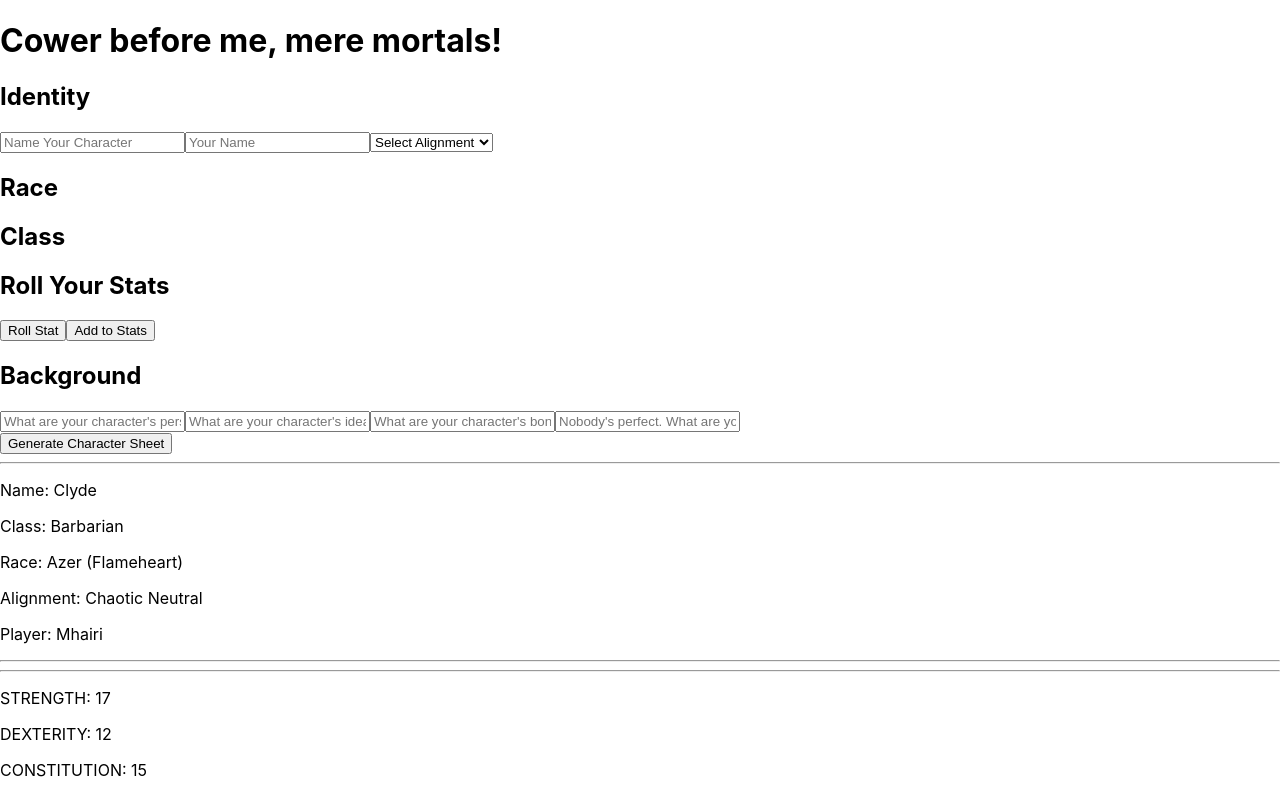
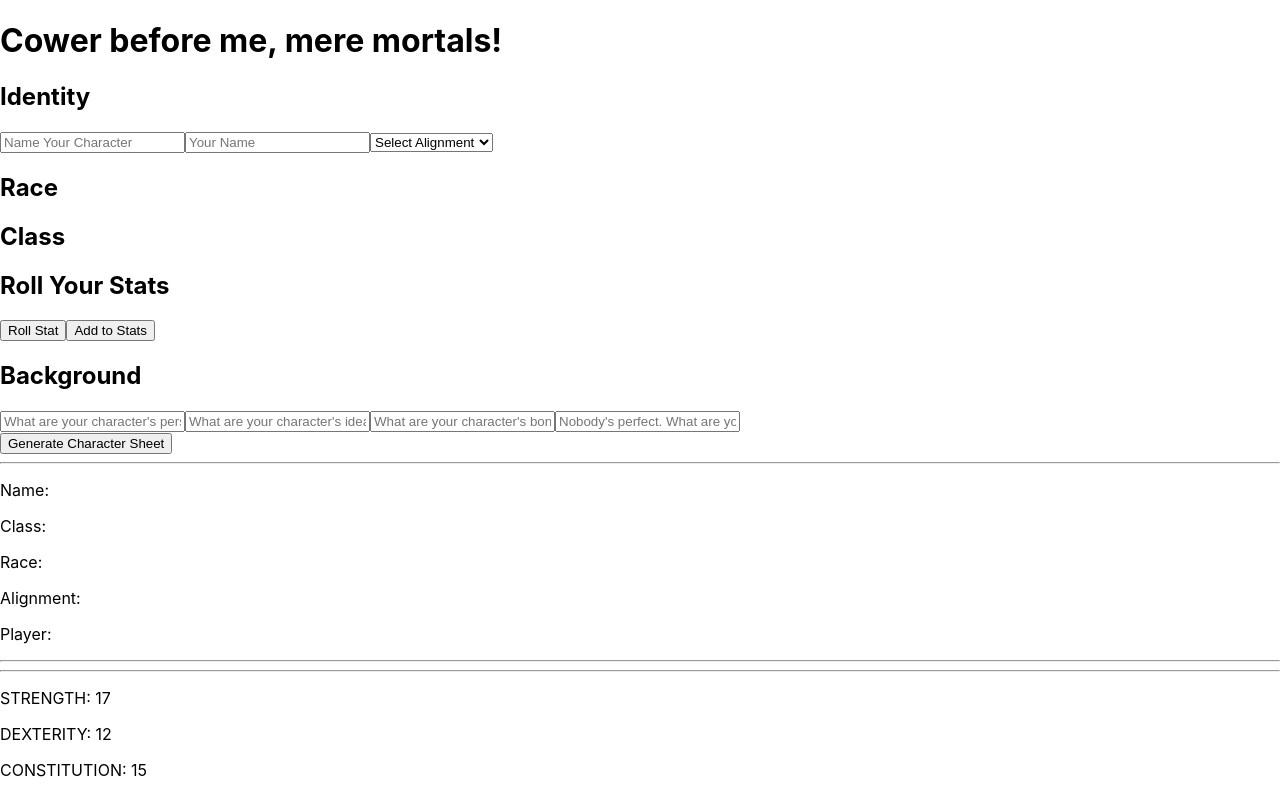
Before and after one commit to uncageddesign/characterGenerator, a React (Create React App) app in the folder rocknrollem_front/: page / in a window 1280 px wide. Shown: the top 798 px of the page. Built offline with nearby package versions, Linux system fonts and the light colour scheme; the HTML template or start-up script is replaced by a standard one.

Commit message:
Close this DO NOT MERGE

```diff
--- a/rocknrollem_front/src/containers/MainContainer.js
+++ b/rocknrollem_front/src/containers/MainContainer.js
@@ -1,41 +1,41 @@
-import React, {Component, Fragment} from 'react';
-import CharacterContainer from './CharacterContainer';
-import SheetContainer from './SheetContainer';
-
+import React, { Component, Fragment } from "react";
+import CharacterContainer from "./CharacterContainer";
+import SheetContainer from "./SheetContainer";
 
 class MainContainer extends Component {
-  constructor(props){
+  constructor(props) {
     super(props);
     this.state = {
-      identity: [
-        'Clyde',
-        'Barbarian',
-        'Azer (Flameheart)',
-        'Chaotic Neutral',
-        'Mhairi'
+      character: {
+          name: "Clyde",
+          class: "Barbarian",
+          race: "Azer (Flameheart)",
+          alignment: "Chaotic Neutral",
+          player: "Mhairi",
+          attributes: [17, 12, 15, 8, 10, 10],
+          modifiers: [],
+          background: [
+            "Lorem ipsum dolor sit amet, consectetur adipisicing elit, sed do eiusmod tempor incididunt ut labore et dolore magna aliqua.",
+            "Ut enim ad minim veniam, quis nostrud exercitation ullamco laboris nisi ut aliquip ex ea commodo consequat.",
+            "Duis aute irure dolor in reprehenderit in voluptate velit esse cillum dolore eu fugiat nulla pariatur.",
+            "Excepteur sint occaecat cupidatat non proident, sunt in culpa qui officia deserunt mollit anim id est laborum."
           ],
-      attributes: [17,12,15,8,10,10],
-      background: [
-        'Lorem ipsum dolor sit amet, consectetur adipisicing elit, sed do eiusmod tempor incididunt ut labore et dolore magna aliqua.',
-        'Ut enim ad minim veniam, quis nostrud exercitation ullamco laboris nisi ut aliquip ex ea commodo consequat.',
-        'Duis aute irure dolor in reprehenderit in voluptate velit esse cillum dolore eu fugiat nulla pariatur.',
-        'Excepteur sint occaecat cupidatat non proident, sunt in culpa qui officia deserunt mollit anim id est laborum.'
-      ]
-    }
+          equipment: []
+        },
+      characterRaces: [],
+      characterClasses: []
+    };
   }
 
-  render(){
+  render() {
     return (
       <Fragment>
         <CharacterContainer />
 
-
         <SheetContainer {...this.state} />
-
       </Fragment>
-  )
+    );
   }
-
 }
 
 export default MainContainer;
--- a/rocknrollem_front/src/containers/SheetContainer.js
+++ b/rocknrollem_front/src/containers/SheetContainer.js
@@ -1,20 +1,18 @@
-import React, {Component, Fragment} from 'react';
-import Identity from '../components/character_sheet/Identity';
-import Attributes from '../components/character_sheet/Attributes'
-import Background from '../components/character_sheet/Background'
+import React, { Component, Fragment } from "react";
+import Identity from "../components/character_sheet/Identity";
+import Attributes from "../components/character_sheet/Attributes";
+import Background from "../components/character_sheet/Background";
 
 class SheetContainer extends Component {
-
-  render(){
-    return(
+  render() {
+    return (
       <Fragment>
-        <Identity {...this.props.identity}/>
-        <Attributes {...this.props.attributes}/>
-        <Background {...this.props.background}/>
+        <Identity {...this.props.character.identity} />
+        <Attributes {...this.props.character.attributes} />
+        <Background {...this.props.character.background} />
       </Fragment>
-    )
+    );
   }
-
 }
 
 export default SheetContainer;
```
Also changed, not shown: rocknrollem_front/src/components/character_sheet/Identity.js (+7 -9 lines). Lines whose indentation alone changed are shown as unchanged.
